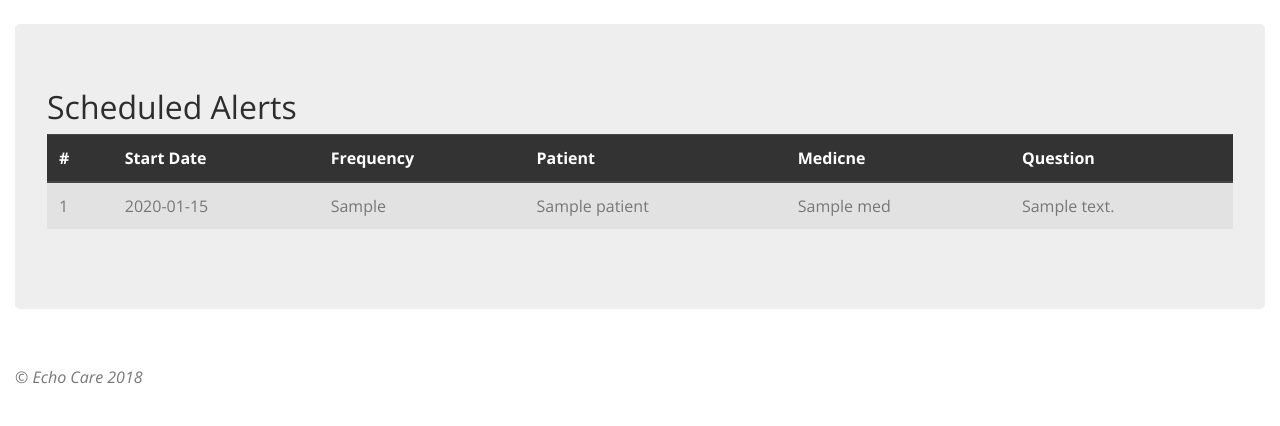
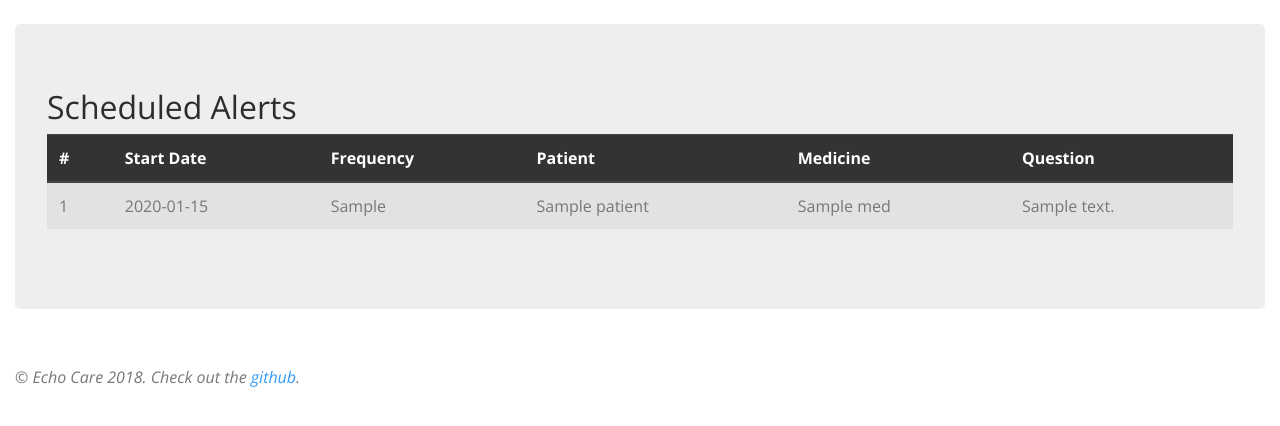
Before and after one commit to atra2396/DerbyHacks2018, a CodeIgniter app: page /database/index.php/view/alerts in a window 1280 px wide. Shown: the part 58-484 px from the top of the page. Run offline with CodeIgniter, Linux system fonts and the light colour scheme; the visitor is signed in with stand-in values (Sample User, id 1); tables that the repository leaves empty hold one stand-in row (values such as "Sample post"); some libraries are stand-ins or nearby versions.

Commit message:
spelling mistakes, favicon, github link

```diff
--- a/website/application/views/templates/footer.php
+++ b/website/application/views/templates/footer.php
@@ -1,6 +1,6 @@
 </br>
 	<div class="container-fluid">
-                <em>&copy; Echo Care 2018</em>
+                <em>&copy; Echo Care 2018. Check out the <a href="https://github.com/atra2321/DerbyHacks2018">github</a>.</em>
 	</div>
         </body>
 </html>
--- a/website/application/views/templates/header.php
+++ b/website/application/views/templates/header.php
@@ -2,6 +2,7 @@
         <head>
                 <title><?php echo $title; ?></title>
 		<link rel="stylesheet" type="text/css" href="https://bootswatch.com/4/spacelab/bootstrap.css">
+		<link rel="icon" href="<?=base_url()?>/favicon.ico" type="image/ico">
 		<script src="https://code.jquery.com/jquery-3.2.1.slim.min.js" integrity="sha384-KJ3o2DKtIkvYIK3UENzmM7KCkRr/rE9/Qpg6aAZGJwFDMVNA/GpGFF93hXpG5KkN" crossorigin="anonymous"></script>
 		<script src="https://cdnjs.cloudflare.com/ajax/libs/popper.js/1.12.9/umd/popper.min.js" integrity="sha384-ApNbgh9B+Y1QKtv3Rn7W3mgPxhU9K/ScQsAP7hUibX39j7fakFPskvXusvfa0b4Q" crossorigin="anonymous"></script>
 		<script src="https://maxcdn.bootstrapcdn.com/bootstrap/4.0.0/js/bootstrap.min.js" integrity="sha384-JZR6Spejh4U02d8jOt6vLEHfe/JQGiRRSQQxSfFWpi1MquVdAyjUar5+76PVCmYl" crossorigin="anonymous"></script>
--- a/website/application/views/view/alerts.php
+++ b/website/application/views/view/alerts.php
@@ -8,7 +8,7 @@
 	<th scope="col">Start Date</th>
 	<th scope="col">Frequency</th>
 	<th scope="col">Patient</th>
-	<th scope="col">Medicne</th>
+	<th scope="col">Medicine</th>
 	<th scope="col">Question</th>
 	</tr>
 	</thead>
--- a/website/application/views/view/conditions.php
+++ b/website/application/views/view/conditions.php
@@ -7,7 +7,7 @@
 	<th scope="col">#</th>
 	<th scope="col">Name</th>
 	<th scope="col">Patient</th>
-	<th scope="col">Medicne</th>
+	<th scope="col">Medicine</th>
 	</tr>
 	</thead>
 	<tbody>
```
Also changed, not shown: website/favicon.ico (added).
